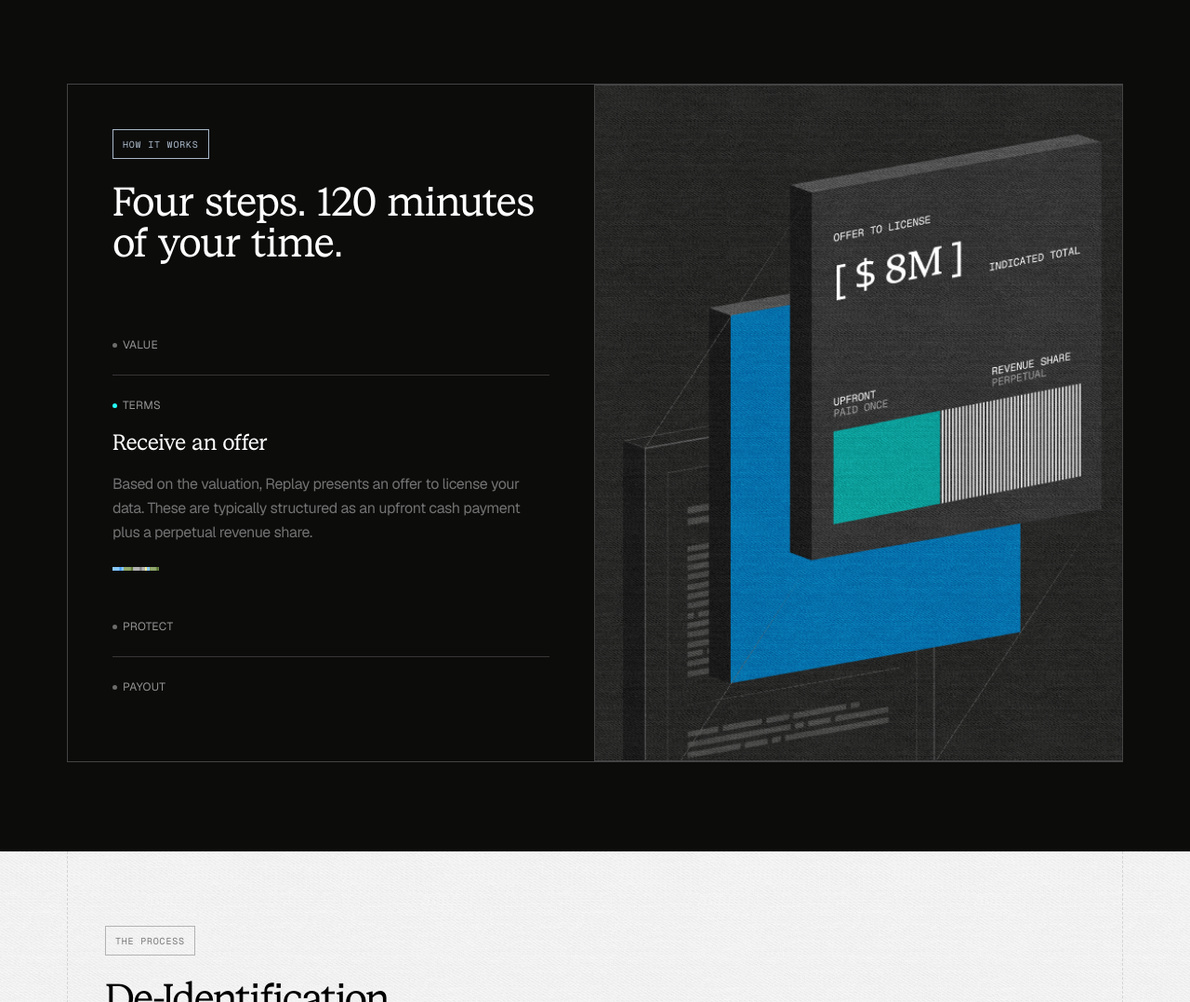
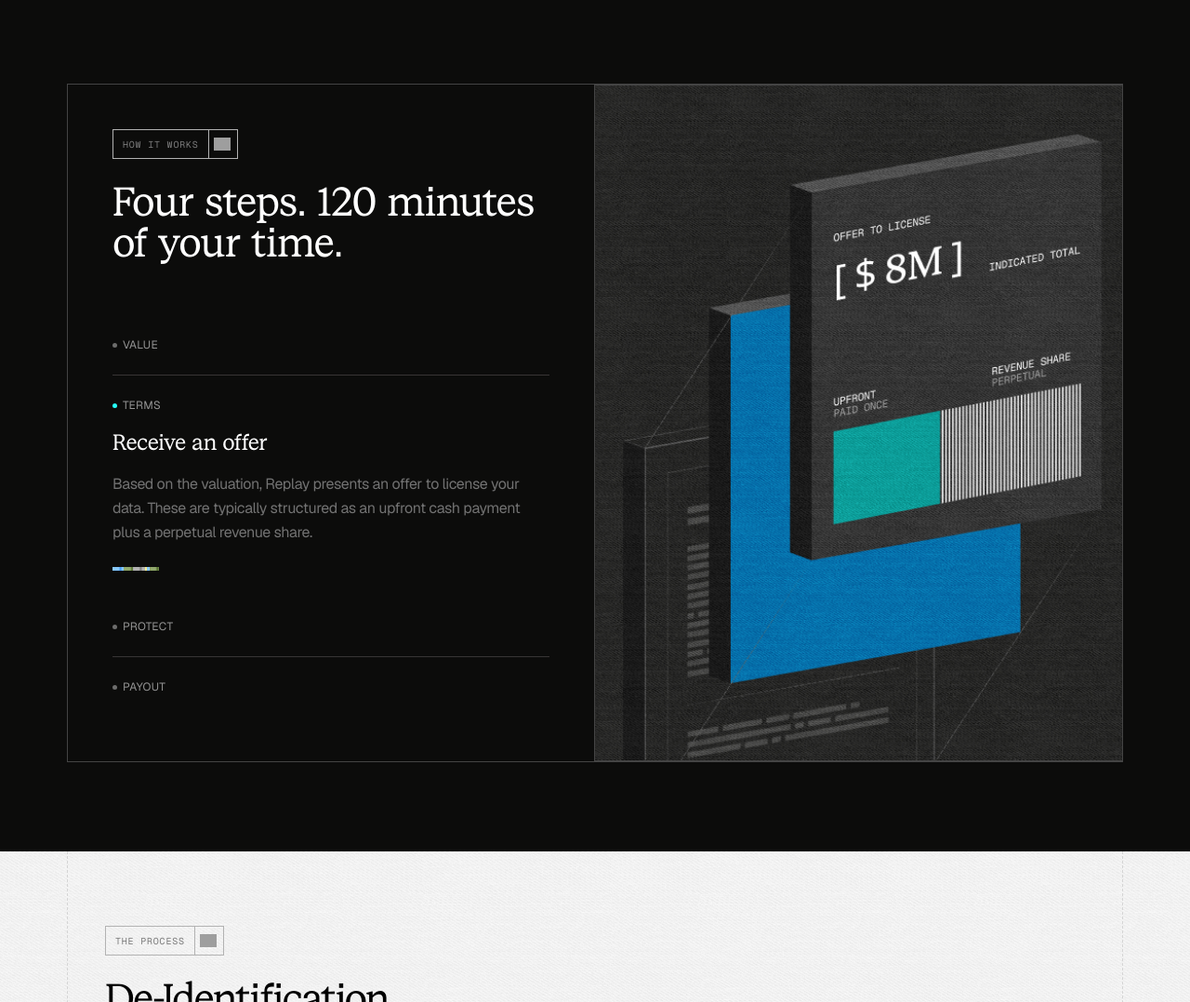
Before and after one commit to PIXELUPLABS/sunsethq, a Next.js app: page / in a window 1280 px wide. Shown: the part 3620-4698 px from the top of the page at 93% size. Built offline with nearby package versions, Linux system fonts and the light colour scheme; grey boxes are pictures that could not be loaded; a web font is replaced by a local one.

Commit message:
ui: added eyebrow icons on sections

```diff
--- a/modules/landing/components/buyers-section.tsx
+++ b/modules/landing/components/buyers-section.tsx
@@ -24,7 +24,17 @@ export function BuyersSection() {
       <div className="relative w-full border-x border-dashed border-[#d4d4d4]">
         <div className="flex flex-col gap-10 px-5 py-20 sm:px-10">
           <div className="flex flex-col items-start gap-6">
-            <SectionTag label="Who buys it" />
+            <SectionTag
+              label="Who buys it"
+              icon={
+                <Image
+                  src="/images/the-process-icon.svg"
+                  alt=""
+                  width={18}
+                  height={18}
+                />
+              }
+            />
             <h2 className="max-w-[522px] font-serif text-[32px] leading-none tracking-tight text-black sm:text-[44px]">
               You&apos;ll know exactly who ends up with it.
             </h2>
--- a/modules/landing/components/deidentification-section.tsx
+++ b/modules/landing/components/deidentification-section.tsx
@@ -22,7 +22,17 @@ export function DeidentificationSection() {
       <div className="relative w-full border-x border-dashed border-[#d4d4d4]">
         <div className="flex flex-col gap-20 px-5 py-20 sm:px-10">
         <div className="flex flex-col items-start gap-6">
-          <SectionTag label="The Process" />
+          <SectionTag
+            label="The Process"
+            icon={
+              <Image
+                src="/images/the-process-icon.svg"
+                alt=""
+                width={18}
+                height={18}
+              />
+            }
+          />
           <h2 className="font-serif text-[32px] leading-none tracking-tight text-black sm:text-[44px] sm:tracking-[-1.76px]">
             De-Identification
           </h2>
--- a/modules/landing/components/industries-section.tsx
+++ b/modules/landing/components/industries-section.tsx
@@ -13,7 +13,17 @@ export function IndustriesSection() {
 
       <div className="relative flex w-full flex-col items-center gap-14 border-x border-dashed border-[#d4d4d4] px-5 py-10 sm:px-10 lg:flex-row lg:items-center lg:justify-between lg:gap-10">
         <div className="flex max-w-[507px] flex-col items-start gap-6">
-          <SectionTag label="Who it's for" />
+          <SectionTag
+            label="Who it's for"
+            icon={
+              <Image
+                src="/images/how-it-works-icon.svg"
+                alt=""
+                width={18}
+                height={18}
+              />
+            }
+          />
           <h2 className="font-serif text-[32px] leading-none tracking-tight text-black sm:text-[44px]">
             Any industry. One requirement.
           </h2>
--- a/modules/landing/components/section-tag.tsx
+++ b/modules/landing/components/section-tag.tsx
@@ -20,7 +20,9 @@ export function SectionTag({ label, icon, tone = "light" }: SectionTagProps) {
         </p>
       </div>
       {icon ? (
-        <div className={`flex size-8 items-center justify-center border ${border}`}>
+        <div
+          className={`flex size-8 items-center justify-center border-t border-r border-b ${border}`}
+        >
           {icon}
         </div>
       ) : null}
--- a/modules/landing/components/valuation-section.tsx
+++ b/modules/landing/components/valuation-section.tsx
@@ -14,7 +14,17 @@ export function ValuationSection() {
       <div className="grid w-full grid-cols-1 border border-[#444] lg:grid-cols-2">
         <div className="flex flex-col justify-between gap-14 border-b border-[#444] p-8 sm:p-12 lg:border-b-0 lg:border-r">
           <div className="flex flex-col items-start gap-6">
-            <SectionTag label="How it works" tone="dark" />
+            <SectionTag
+              label="How it works"
+              icon={
+                <Image
+                  src="/images/how-it-works-icon.svg"
+                  alt=""
+                  width={18}
+                  height={18}
+                />
+              }
+            />
             <h2 className="font-serif text-[32px] leading-none tracking-tight text-white sm:text-[44px]">
               Four steps. 120 minutes of your time.
             </h2>
```
Also changed, not shown: 2 other files (tests, documents, lock files or other folders).
